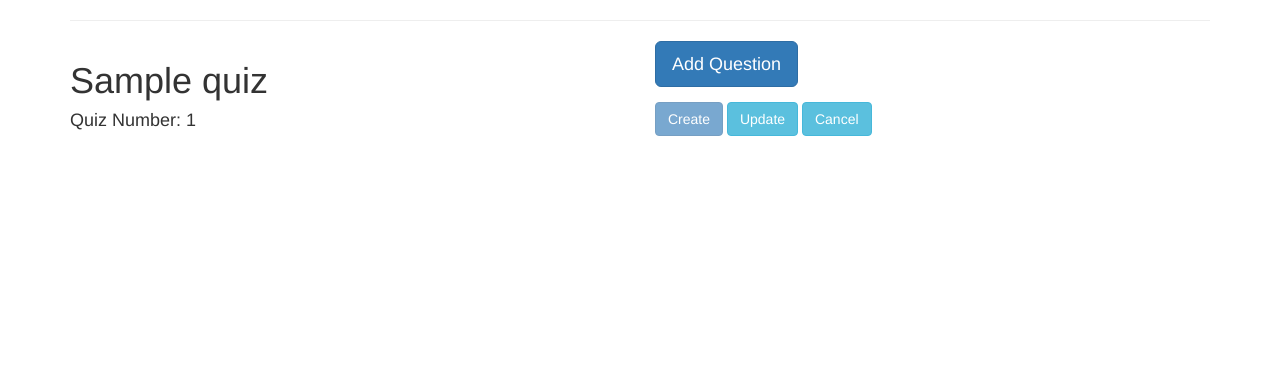
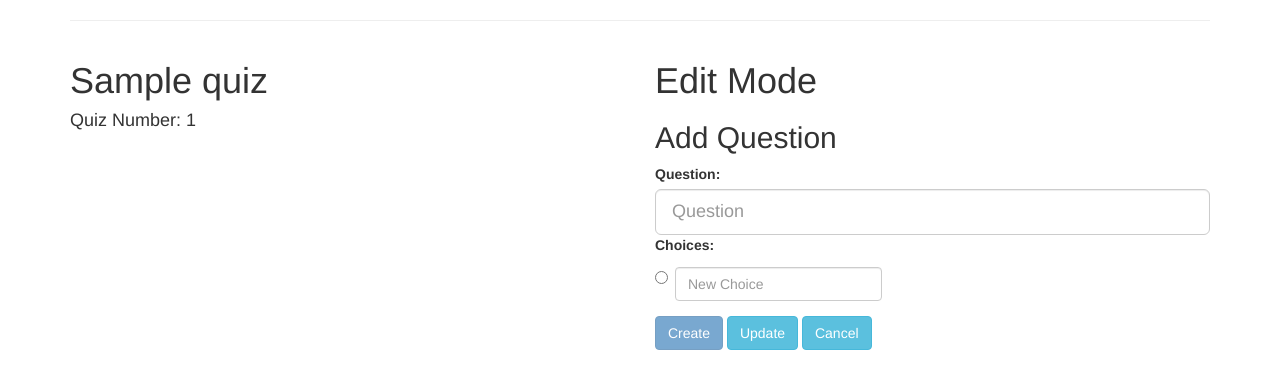
Before and after one commit to schretzilla/mysite, a Django app: page /dynoquiz/quiz/1/ in a window 1280 px wide. Shown: the part 56-445 px from the top of the page. Run offline with Django 3.2, Linux system fonts and the light colour scheme; a user stored in the database is signed in; tables that the repository leaves empty hold one stand-in row (values such as "Sample post"); data that the repository does not hold is empty; some libraries are stand-ins or nearby versions.

Commit message:
Decoupled API services and elminated multiple loadQuestions() on quizDetails pages by manipulating an array instead

```diff
--- a/mysite/dynoquiz/static/dynoquiz/js/quizdetail.js
+++ b/mysite/dynoquiz/static/dynoquiz/js/quizdetail.js
@@ -91,6 +91,21 @@ quizDetail.controller('QuizDetailCtrl', function QuizDetailCtrl($scope, $log, $h
 
     };
 
+    /**
+    DELETE
+    */
+    $scope.removeQuestion = function(questionIndex) {
+        //TODO add confirm
+        question = $scope.questions[questionIndex];
+        deleteQuestion(question.id)
+            .then(function (response) {
+                //reload question list... might not be needed
+                $scope.questions.splice(questionIndex,1);
+            }, function(error) {
+                alert("Unable to delete question "  + error.message);
+            });
+    };
+
     //Load Question List
     //TODOD this doesnt need to be scope
     $scope.loadQuestions = function() {
@@ -120,6 +135,15 @@ quizDetail.controller('QuizDetailCtrl', function QuizDetailCtrl($scope, $log, $h
         return ( $http.get('/dynoquiz/api/quiz/'+quizId+'/question') );
     };
 
+    // Delete Question
+    deleteQuestion = function(questionId) {
+        return ( $http.delete('/dynoquiz/api/quiz/'+$scope.quizId+'/question/'+questionId + '/') );
+    };
+
+    // Update Question
+    updateQuestion = function(question) {
+        $http.put('/dynoquiz/api/quiz/'+$scope.quizId+'/question/'+question.id+'/', question)
+    };
     /*
     *End Service Layer
     */
@@ -151,15 +175,7 @@ quizDetail.controller('QuizDetailCtrl', function QuizDetailCtrl($scope, $log, $h
         });
     };
 
-    /**
-    DELETE
-    */
-    $scope.deleteQuestion = function(questionId) {
-        //alert("Deleting question: " + questionId);
-        $http.delete('/dynoquiz/api/quiz/'+$scope.quizId+'/question/'+questionId + '/').then(function(){
-            $scope.loadQuestions();
-        });
-    };
+
 
     //TODO: This needs work, not updating the left hand side and something is wrong with the return (google return with async fns)
     $scope.deleteChoice = function(choiceId) {
@@ -269,5 +285,9 @@ quizDetail.controller('QuizDetailCtrl', function QuizDetailCtrl($scope, $log, $h
     var focusedQuestion = "";
     $scope.choices=[];
 
+    //Testing
+    $scope.test = function() {
+        $scope.questions;
+    };
 
 });
--- a/mysite/dynoquiz/templates/dynoquiz/quizdetail.html
+++ b/mysite/dynoquiz/templates/dynoquiz/quizdetail.html
@@ -12,22 +12,38 @@
             <h4>Quiz Number: {{quiz.id}}</h4>
 
             <form>
-            <ol>
-                <li ng-repeat="question in questions">
-                    {[{question.question_text }]}
-                    <button ng-click="deleteQuestion(question.id)" type="button" class="btn btn-danger btn-sm">Delete</button>
-                    <button ng-click="formsetEditQuestion(question)" type="button" class="btn btn-info btn-sm">Edit</button>
 
+                <div class="row"></div>
 
-                     <!--<show-choices question="{[{question}]}"></show-choices> -->
+                <div ng-repeat="question in questions">
+                    <div class="row">
+                        <div class="col-lg-1">
+                            {[{ $index + 1 }]}
+                        </div>
+                        <div class="col-lg-9">
+                            <input ng-change="test()" ng-model="question.question_text" id="question.id" type="text" class="form-control input-md">
+                        </div>
+                        <div class="col-lg-2">
+                            <button ng-click="removeQuestion($index)" type="button" class="btn btn-danger btn-sm">Delete</button>
+                            <!--<button ng-click="formsetEditQuestion(question)" type="button" class="btn btn-info btn-sm">Edit</button> -->
+                        </div>
+
+                            <div class="row">
+                                <div class="col-lg-8 col-md-offset-2">
                                     <div ng-repeat="choice in question.choices" class="radio">
                                         <label>
                                             <input type="radio" name="question{[{question.id}]}" id="choice{[{choice.id}]}" value="{[{choice.id}]}">
                                             {[{choice.choice_text}]}
                                         </label>
                                     </div>
-                </li>
-            </ol>
+                                </div>
+                            </div> <!-- End Row -->
+
+                    </div> <!-- End Row -->
+
+
+                </div> <!-- End Question Repeat -->
+
 
             </form>
         </div> <!-- end left col -->
@@ -36,48 +52,20 @@
             <div id="create-new-question" class="form-horizontal">
                 <div class="form-group">
                     <div class="col-sm-12">
-                        <button ng-click="addQuestionDiv=!addQuestionDiv" type="button" class="btn btn-primary btn-lg">Add Question</button>
-                    </div>
-                    <div ng-show="addQuestionDiv" class="col-sm-12">
-                        <h2>Add/Edit Question</h2>
+                        <h1>Edit Mode</h1>
+                        <h2>Add Question</h2>
                         <label for="question">Question:</label>
-                        <input ng-model="questionText" type="text" class="form-control" id="question" placeholder="Question">
+                        <input ng-model="questionText" type="text" class="form-control input-lg" id="question" placeholder="Question">
+                        <!-- TODO: Replace ordered list with custom ordered list so item number hide on edit -->
                         <label>Choices:</label>
 
-                        <!-- TODO: Replace ordered list with custom ordered list so item number hide on edit -->
-                        <ol>
-                            <li ng-repeat="choice in choices">
-                                <div ng-hide="editChoice{[{choice.id}]}">
-                                    {[{choice.choice_text}]}
-                                    <button ng-click="formsetEditChoice(choice)" type="button" class="btn btn-info btn-xs">Edit</button>
-                                    <button ng-click="deleteChoice(choice.id)" type="button" class="btn btn-info btn-xs">Delete</button>
+                        <div ng-repeat="choice in choiceList" class="radio">
+                                <label >
+                                    <input type="radio" name="quesiton{[{question.id}]}">
+                                    <input ng-model="choice.text" ng-change="dynamicList(choiceList, 'text')" name="choice{[{choice.id}]}"  type="text" class="form-control input-default" placeholder="New Choice">
+                                </label>
                         </div>
-                                <div ng-show="editChoice{[{choice.id}]}" class="input-group">
-                                    <input type="text" class="form-control" value="{[{choice.choice_text}]}">
-                                    <span class="input-group-btn">
-                                        <button ng-click="saveChoice(choice)" type="button" class="btn btn-info btn">Save</button>
-                                    </span>
-                                </div>
-                            </li>
-
-                            <!-- Angular Choice list -->
-                            <ol>
-                                <li ng-repeat="choice in choiceList">
-                                    <input ng-model="choice.text" ng-change="dynamicList(choiceList, 'text')" name="choice{[{choice.id}]}"  type="text" class="form-control" placeholder="New Choice">
-                                </li>
-                            </ol>
-
-
-                            <div ng-show="addNewChoice" class="input-group">
-                                <input ng-model="newChoiceText" type="text" class="form-control">
-                                <span class="input-group-btn">
-                                      <button ng-click="postNewChoice()" type="button" class="btn btn-info">Save</button>
-                                </span>
-                            </div>
-                        </ol>
-                        <div>
-                        </div>
-                    </div>
+                    </div> <!-- End addQuestionDiv() -->
                 </div>
 
                 <div class="form-group">
```
Lines whose indentation alone changed are shown as unchanged.
